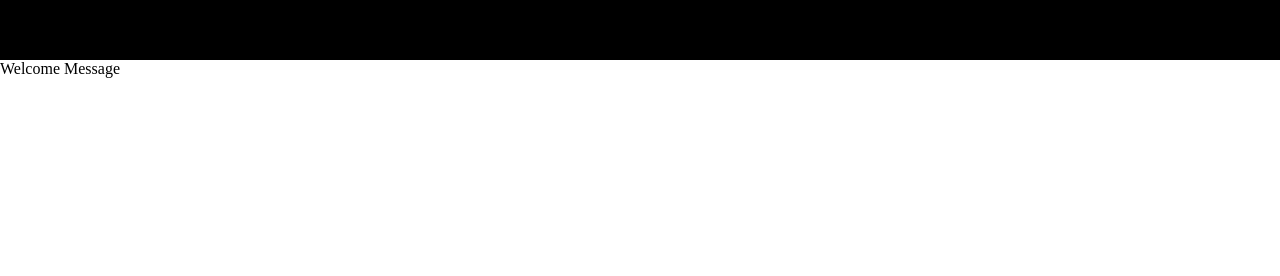
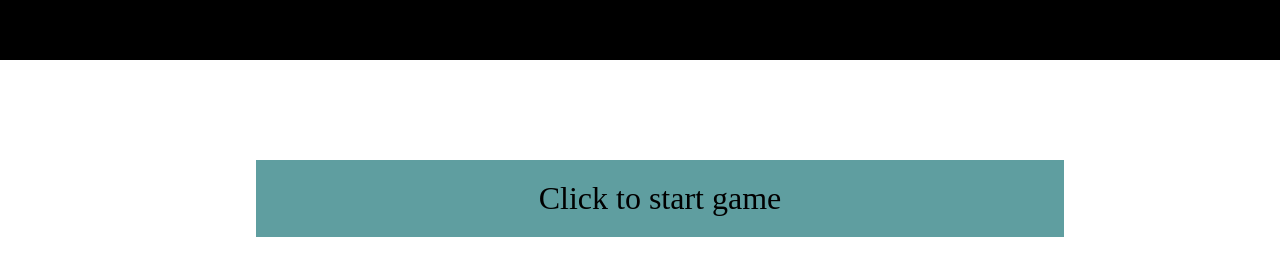
Before and after one commit to ilan7empest/Javascript_projects, a plain HTML site: page car_game/index.html in a window 1280 px wide. Drawn offline with Linux system fonts and the light colour scheme.

Commit message:
fix some bugs

```diff
--- a/car_game/index.html
+++ b/car_game/index.html
@@ -9,7 +9,7 @@
   </head>
   <body>
     <div class="score"></div>
-    <div class="startScreen">Welcome Message</div>
+    <div class="startScreen">Click to start game</div>
     <div id="gameArea" class="hide"></div>
     <script src="script.js"></script>
   </body>
--- a/car_game/script.js
+++ b/car_game/script.js
@@ -196,7 +196,6 @@ class Car {
   #render(className) {
     const car = document.createElement('div');
     car.setAttribute('class', className);
-    car.textContent = 'Car';
     return car;
   }
 }
--- a/car_game/style.css
+++ b/car_game/style.css
@@ -10,8 +10,14 @@ body {
 }
 .startScreen {
   position: absolute;
-  width: 100%;
-  height: 100%;
+  width: 60%;
+  top: 20%;
+  left: 20%;
+  background-color: cadetblue;
+  margin: 0 auto;
+  text-align: center;
+  font-size: 2rem;
+  padding: 20px;
 }
 .car {
   position: absolute;
@@ -19,15 +25,19 @@ body {
   height: 100px;
   bottom: 100px;
   background-color: aqua;
+  background-image: url('car.png');
+  background-size: cover;
   margin: auto;
   z-index: 10;
 }
 .score {
+  position: absolute;
   width: 100%;
   height: 60px;
   background-color: #000;
   text-align: center;
   color: #fff;
+  z-index: 100;
 }
 #gameArea {
   position: relative;
```
Also changed, not shown: bomber_game/index.html (+1 -1 lines), car_game/car.png (added).
